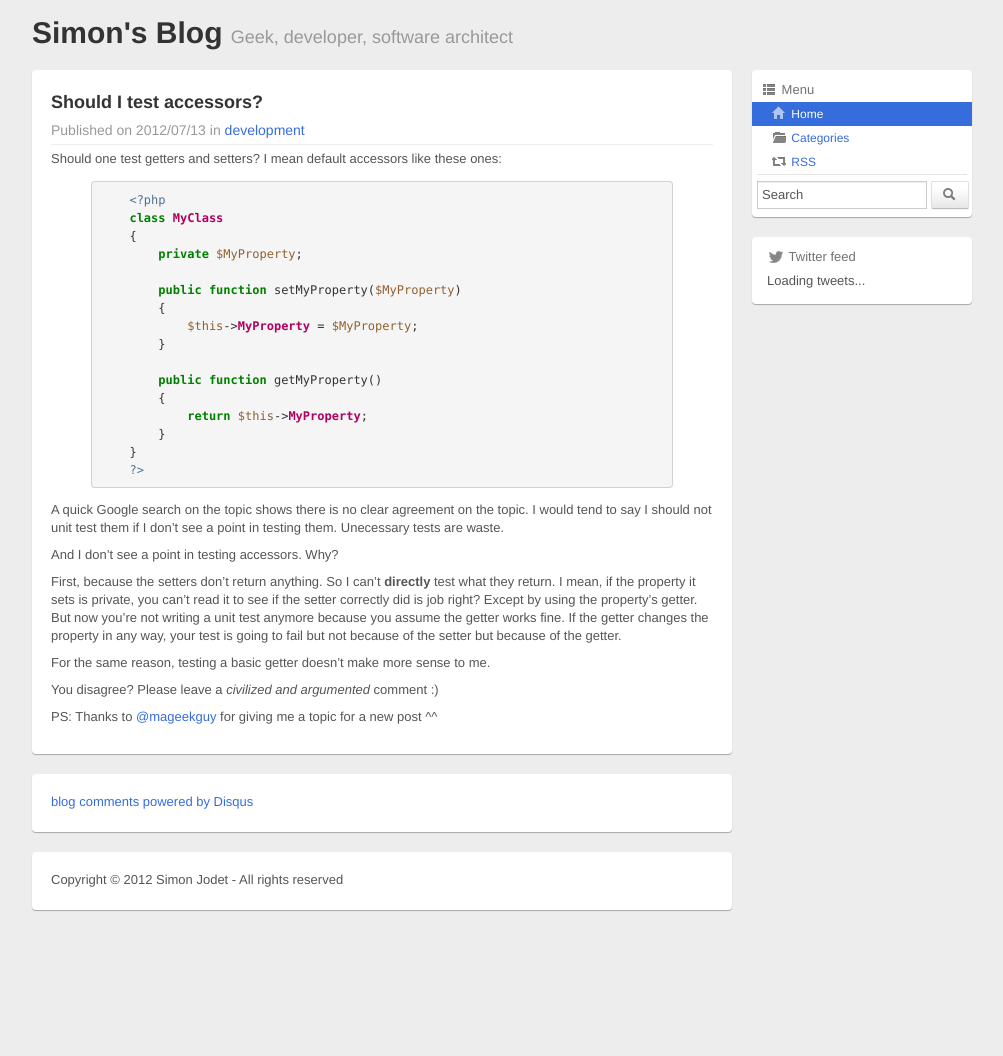
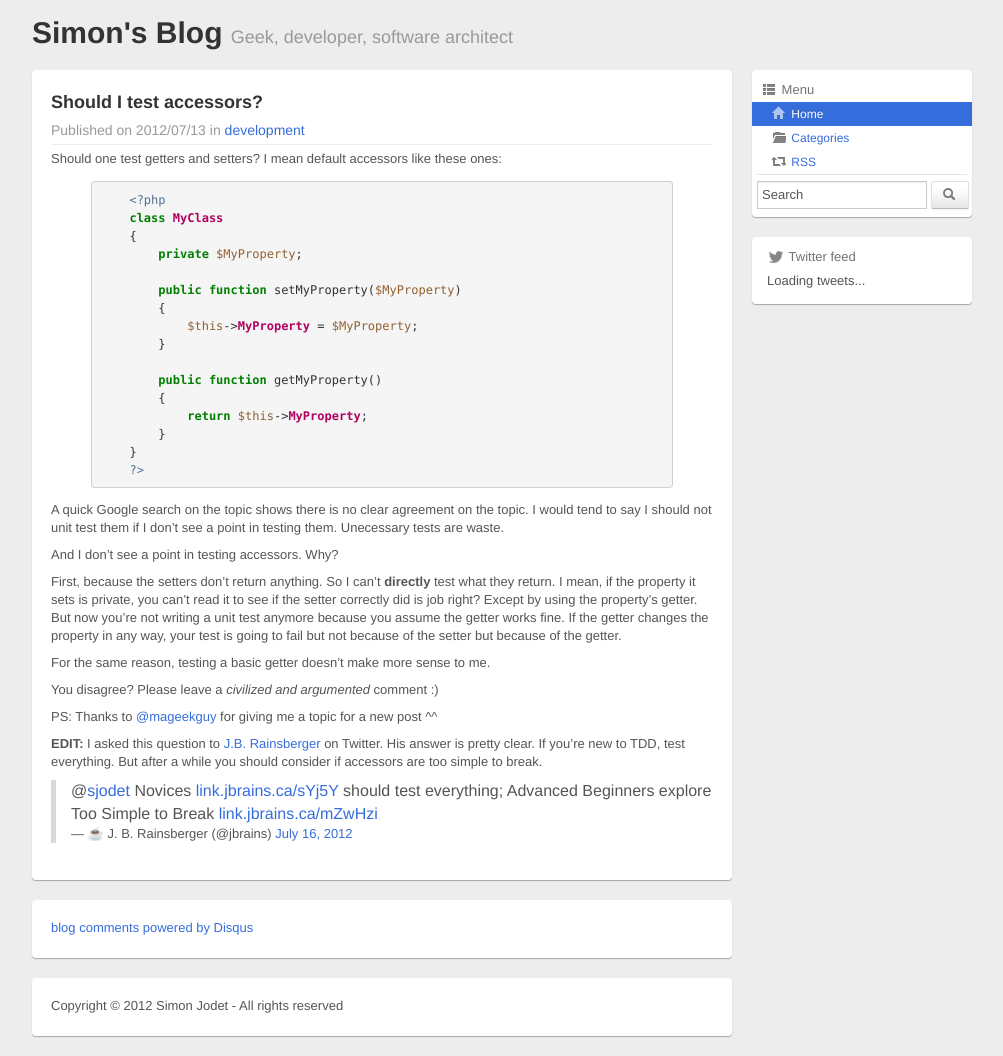
Before and after one commit to simonjodet/blog, a Jekyll site: the page built from technology/_posts/2012-07-13-should-i-test-accessors.markdown, in a window 1280 px wide. Shown: the whole page, without its empty margins (118-1121 px from the left). Built offline with Jekyll 4.4.1, drawn with Linux system fonts in a browser that asks for light colours; Markdown is read by kramdown in place of the engine named in the settings; comment, search, counter and statistics services are not loaded; before the commit the page ends 930 px from its top, so only the background shows below that.

Commit message:
Editing post on accessors tests

```diff
--- a/technology/_posts/2012-07-13-should-i-test-accessors.markdown
+++ b/technology/_posts/2012-07-13-should-i-test-accessors.markdown
@@ -37,3 +37,8 @@ For the same reason, testing a basic getter doesn't make more sense to me.
 You disagree? Please leave a *civilized and argumented* comment :)
 
 PS: Thanks to [@mageekguy](https://twitter.com/mageekguy) for giving me a topic for a new post ^^
+
+**EDIT:** I asked this question to [J.B. Rainsberger](http://www.jbrains.ca/ "jbrains")  on Twitter. His answer is pretty clear. If you're new to TDD, test everything. But after a while you should consider if accessors are too simple to break.
+
+<blockquote class="twitter-tweet tw-align-center" data-in-reply-to="224756188980584448"><p>@<a href="https://twitter.com/sjodet">sjodet</a> Novices <a href="http://t.co/yVDnqeVg" title="http://link.jbrains.ca/sYj5Y">link.jbrains.ca/sYj5Y</a> should test everything; Advanced Beginners explore Too Simple to Break <a href="http://t.co/cd8JSvlA" title="http://link.jbrains.ca/mZwHzi">link.jbrains.ca/mZwHzi</a></p>&mdash; ☕ J. B. Rainsberger (@jbrains) <a href="https://twitter.com/jbrains/status/224861598739730432" data-datetime="2012-07-16T13:42:37+00:00">July 16, 2012</a></blockquote>
+<script src="//platform.twitter.com/widgets.js" charset="utf-8"></script>
```
